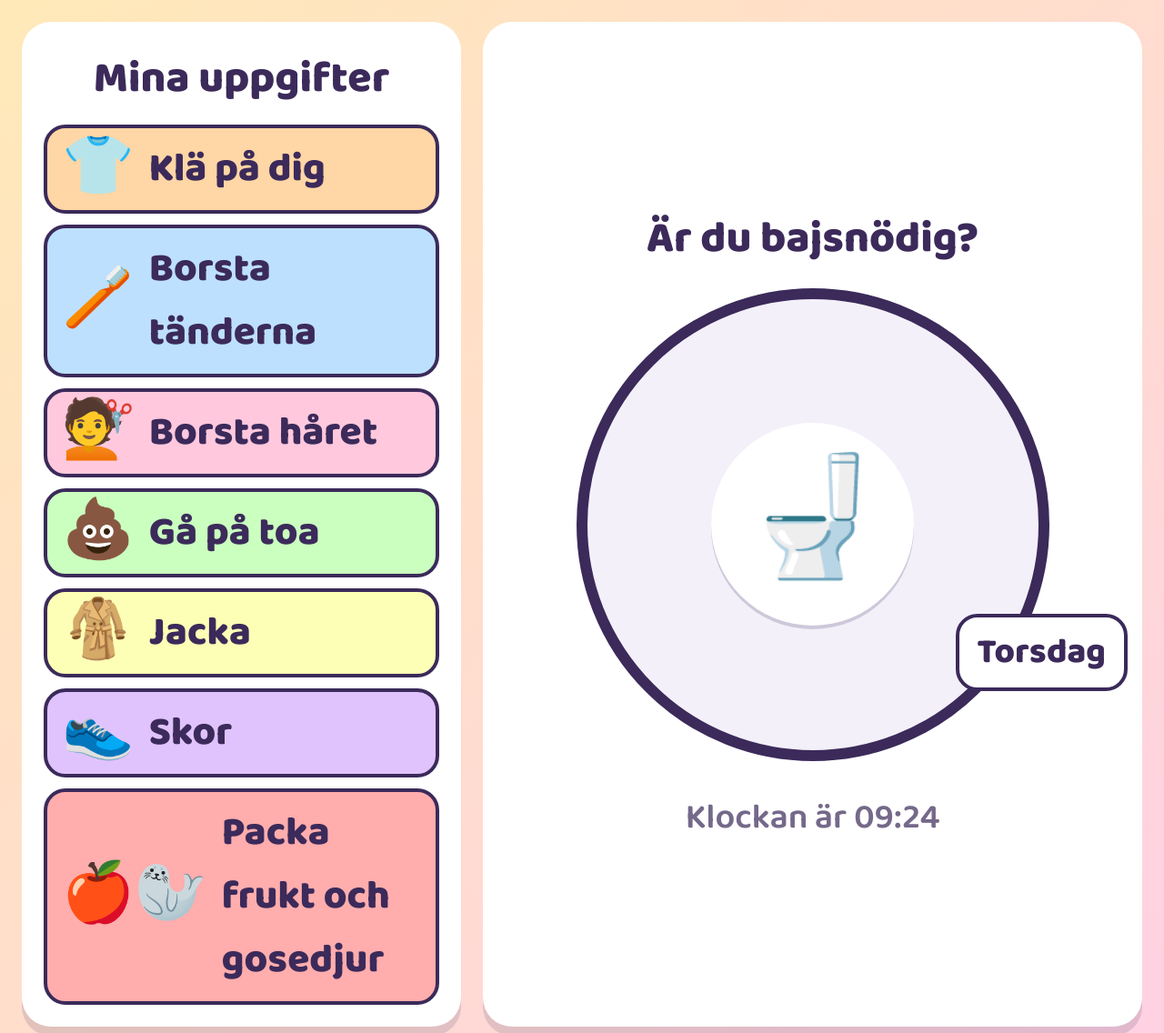
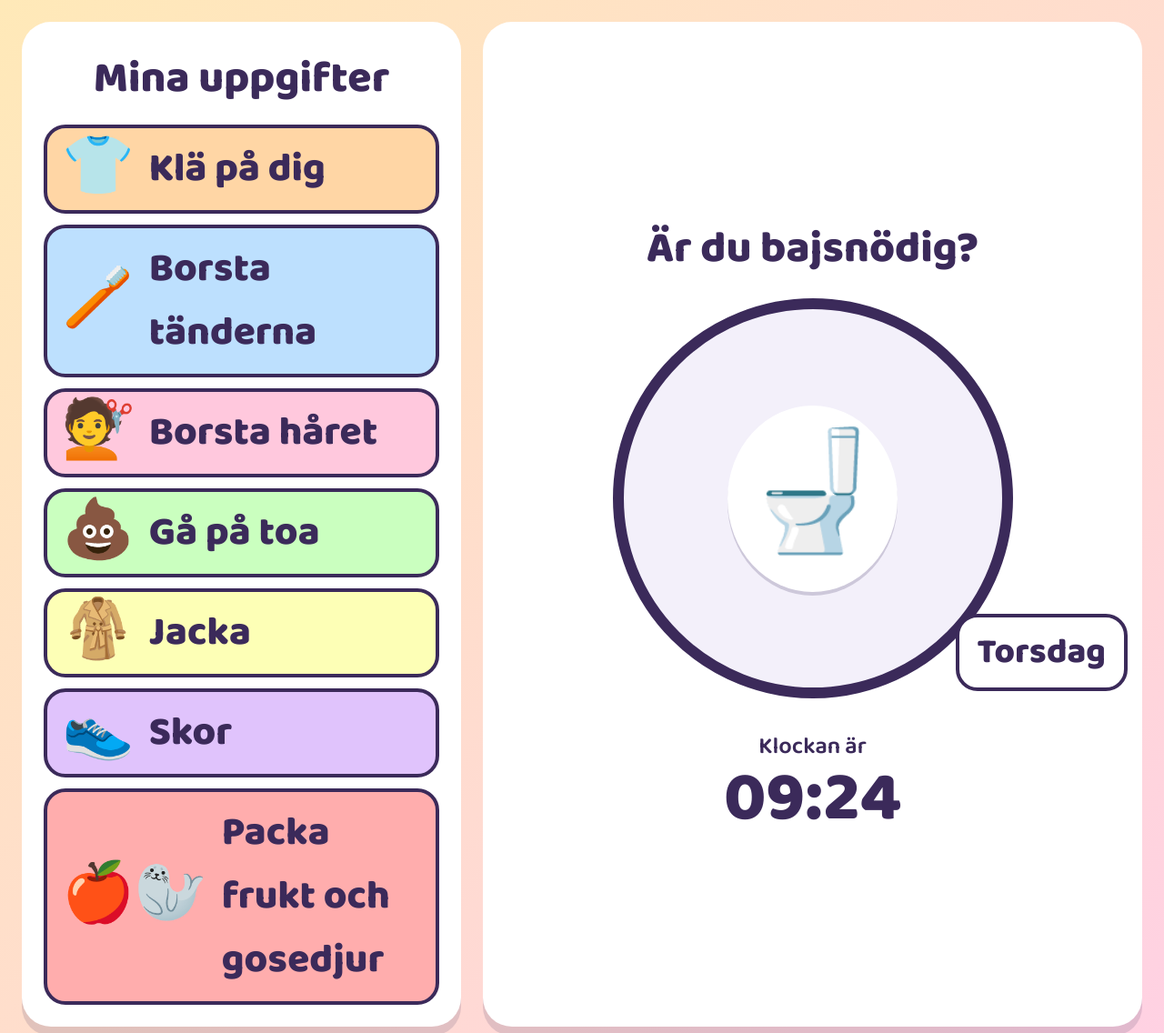
Before and after one commit to martinheterjag/countdown, a plain HTML site: page index.html in a window 1280 px wide. Shown: the top 1136 px of the page at 91% size. Drawn offline with Linux system fonts and the light colour scheme; no server answers.

Commit message:
Show clock on its own line and spin the toilet now and then
- Small "Klockan är" label above a large time
- Slightly smaller countdown circle so everything fits
- The toilet in the evening view spins once every 40 seconds

```diff
--- a/index.html
+++ b/index.html
@@ -43,7 +43,7 @@
   }
   .timer h1 { margin: 0; font-size: clamp(28px, 4vw, 48px); }
   .pie {
-    width: min(85vw, 65vh, 800px);
+    width: min(85vw, 55vh, 800px);
     aspect-ratio: 1;
     border-radius: 50%;
     border: 12px solid var(--ink);
@@ -64,7 +64,8 @@
     box-shadow: 0 4px 0 rgba(59, 42, 90, .2);
   }
   .left { font-size: clamp(24px, 3vw, 40px); margin: 0; }
-  .now { font-size: clamp(26px, 3vw, 44px); opacity: .7; margin: 0; }
+  .now { font-size: clamp(18px, 2vw, 26px); margin: 0; }
+  .now b { display: block; font-size: clamp(48px, 6vw, 96px); line-height: 1; }
   .go .pie { animation: wiggle .6s infinite; }
 
   /* List */
@@ -115,6 +116,8 @@
     animation: fly var(--t) linear var(--d) infinite;
   }
   @keyframes fly { to { transform: translate(140vh, -140vh); } }
+  .night #mins { animation: spin 40s ease-in-out infinite; }
+  @keyframes spin { 0%, 94% { transform: rotate(0); } 100% { transform: rotate(360deg); } }
   @keyframes wiggle { 0%,100% { transform: rotate(-4deg); } 50% { transform: rotate(4deg); } }
 
   @media (max-width: 800px) {
@@ -133,7 +136,7 @@
   <h1 id="title">Snart dags att gå!</h1>
   <div class="pie" id="pie"><span id="mins">45</span></div>
   <p class="left" id="left">minuter kvar</p>
-  <p class="now" id="now"></p>
+  <p class="now">Klockan är<b id="now"></b></p>
 </section>
 
 <div class="rockets">
@@ -199,11 +202,12 @@
     pie.style.setProperty("--clock", m > 15 ? "#4cc9f0" : m > 5 ? "#ffb703" : "#ef476f");
     const day = t.toLocaleDateString("sv-SE", { weekday: "long" });
     document.getElementById("day").textContent = day[0].toUpperCase() + day.slice(1);
-    now.textContent = "Klockan är " + t.toLocaleTimeString("sv-SE", { hour: "2-digit", minute: "2-digit" });
+    now.textContent = t.toLocaleTimeString("sv-SE", { hour: "2-digit", minute: "2-digit" });
 
     const night = t >= at(NIGHT);
     const go = rest <= 0 && !night;
     timer.classList.toggle("go", go);
+    timer.classList.toggle("night", night);
     if (night) {
       pie.style.setProperty("--p", 0);
       title.textContent = "Är du bajsnödig?";
```
